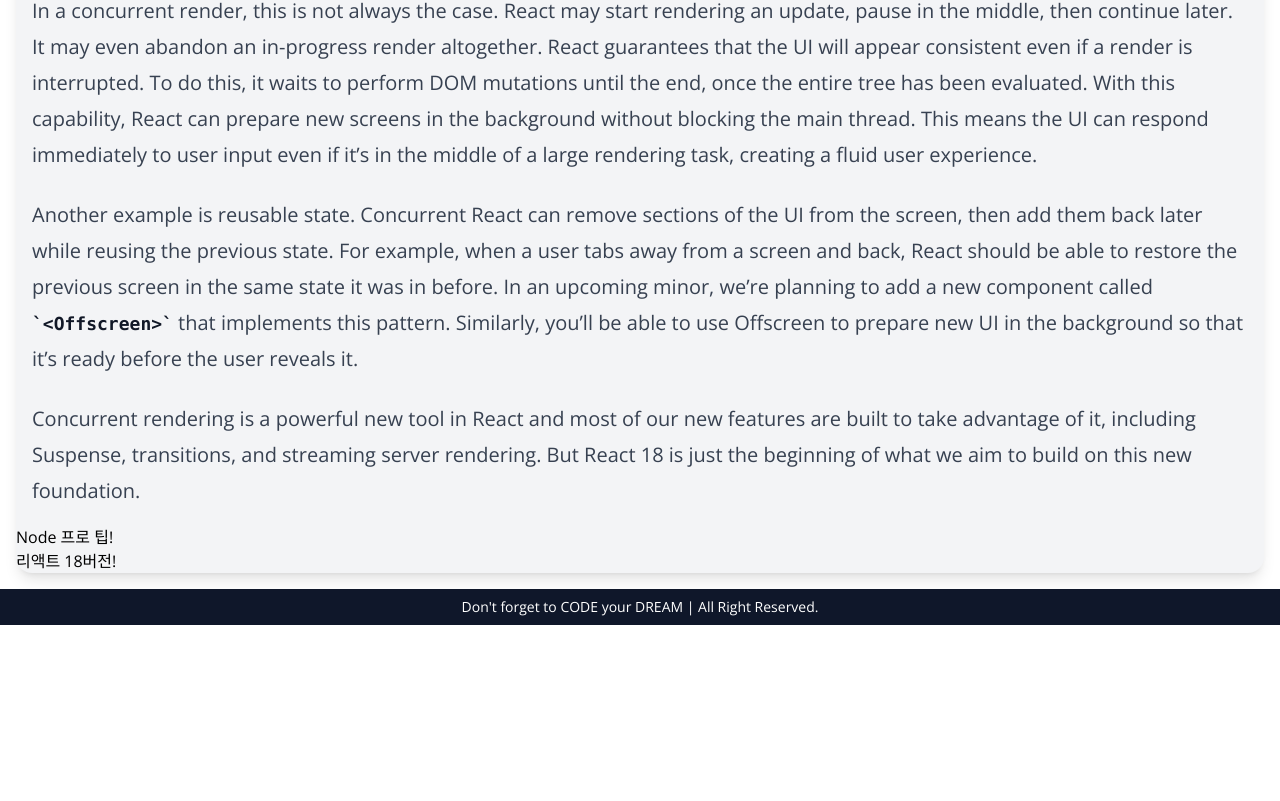
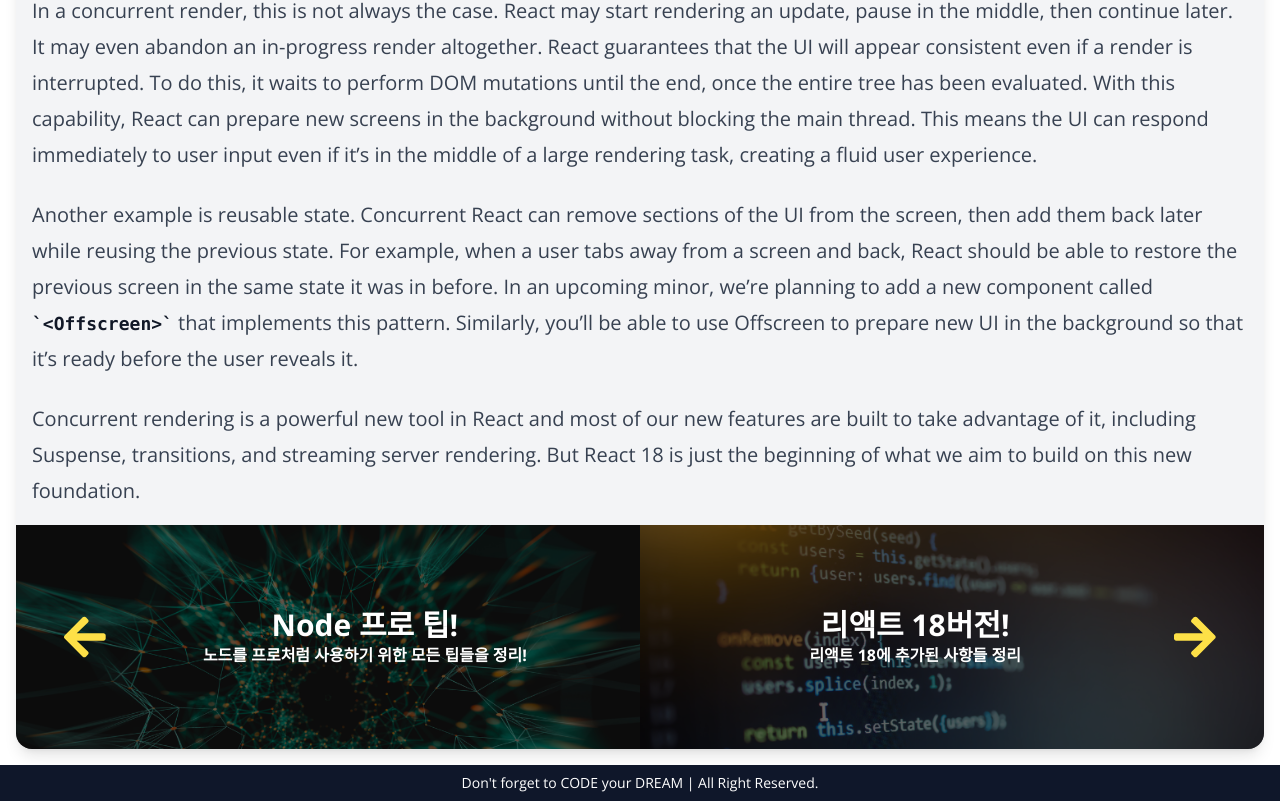
Before and after one commit to yewon97/nextjs-blog, a Next.js app: page /posts/best-react-practices in a window 1280 px wide. Shown: the part 3344-4145 px from the top of the page. Before the commit the page ends 3969 px from the top, so only its background shows below. Built offline with nearby package versions, Linux system fonts and the light colour scheme.

Commit message:
이전글 다음글 컴포넌트 생성

```diff
--- a/src/app/posts/[slug]/page.tsx
+++ b/src/app/posts/[slug]/page.tsx
@@ -1,3 +1,4 @@
+import AdjacentPostCard from "@/components/AdjacentPostCard";
 import PostContent from "@/components/PostContent";
 import { getPostData } from "@/service/posts";
 import Image from "next/image";
@@ -11,8 +12,6 @@
 export default async function PostPage({ params: { slug } }: Props) {
   const post = await getPostData(slug);
   const { title, path, next, prev } = post;
-  console.log("prev: ", prev);
-  console.log("next: ", next);
 
   return (
     <article className="rounded-2xl overflow-hidden bg-gray-100 shadow-lg m-4">
@@ -24,9 +23,9 @@
         height={420}
       />
       <PostContent post={post} />
-      <section>
-        {prev && <p>{prev.title}</p>}
-        {next && <p>{next.title}</p>}
+      <section className="flex shadow-md">
+        {prev && <AdjacentPostCard post={prev} type="prev" />}
+        {next && <AdjacentPostCard post={next} type="next" />}
       </section>
     </article>
   );
--- /dev/null
+++ b/src/components/AdjacentPostCard.tsx
@@ -0,0 +1,35 @@
+import { Post } from "@/service/posts";
+import Image from "next/image";
+import Link from "next/link";
+import { FaArrowLeft, FaArrowRight } from "react-icons/fa";
+type Props = {
+  post: Post;
+  type: "prev" | "next";
+};
+
+const ICON_CLASS =
+  "text-5xl m-4 text-yellow-300 translate-all group-hover:text-6xl";
+export default function AdjacentPostCard({
+  post: { path, title, description },
+  type,
+}: Props) {
+  return (
+    <Link href={`/posts/${path}`} className="relative w-full bg-black max-h-56">
+      <Image
+        className="w-full opacity-40"
+        src={`/images/posts/${path}.png`}
+        alt={title}
+        width={150}
+        height={100}
+      />
+      <div className="group w-full absolute flex justify-around items-center text-white top-1/2 left-1/2 -translate-x-1/2 -translate-y-1/2 px-8">
+        {type === "prev" && <FaArrowLeft className={ICON_CLASS} />}
+        <div className="w-full text-center">
+          <h3 className="text-3xl font-bold">{title}</h3>
+          <p className="font-bold">{description}</p>
+        </div>
+        {type === "next" && <FaArrowRight className={ICON_CLASS} />}
+      </div>
+    </Link>
+  );
+}
```
